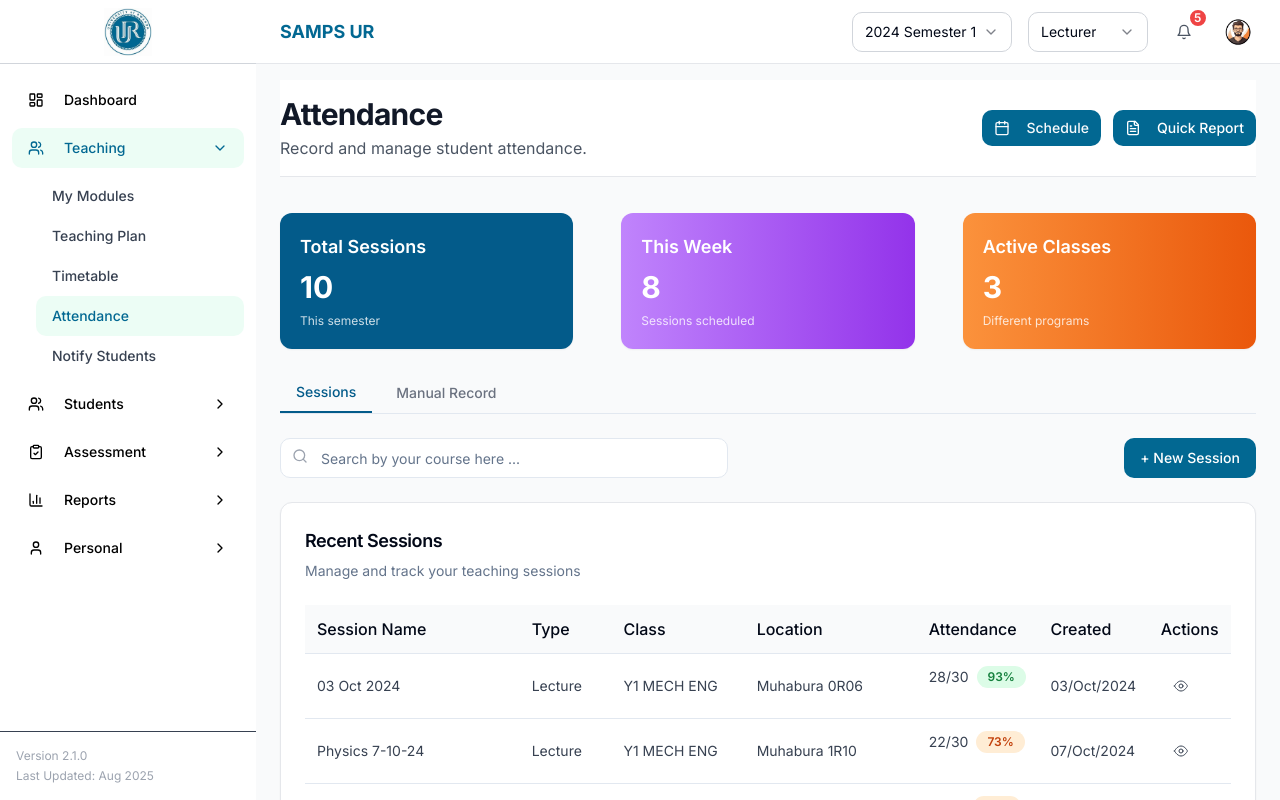
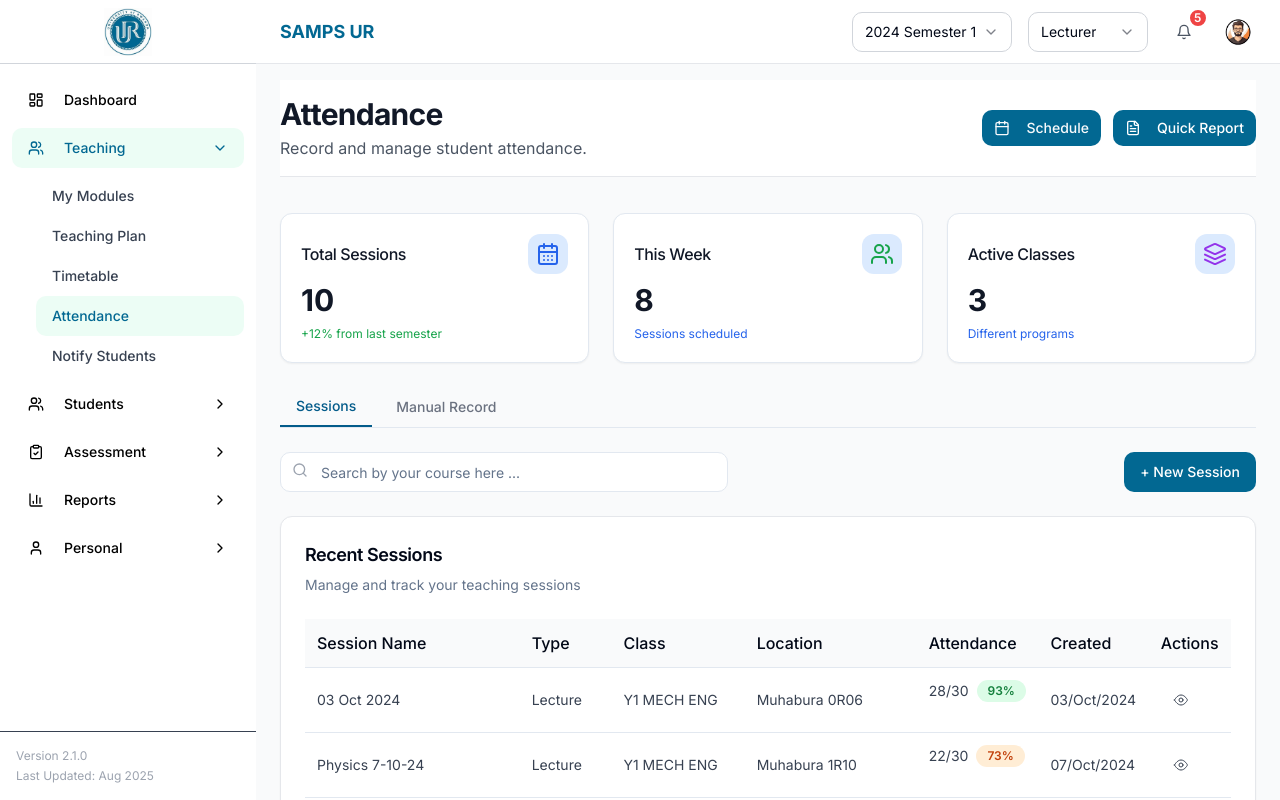
Before and after one commit to Jdamour12/SAMPS, a Next.js app: page /teaching/attendance in a window 1280 px wide. Shown: the top 800 px of the page. Built offline with nearby package versions, Linux system fonts and the light colour scheme.

Commit message:
changed background colors of statistics cards

```diff
--- a/src/app/teaching/attendance/page.tsx
+++ b/src/app/teaching/attendance/page.tsx
@@ -13,6 +13,7 @@ import {
   CardHeader,
   CardTitle,
 } from "@/components/ui/card";
+import { Users, CalendarDays, Layers } from "lucide-react";
 import { Input } from "@/components/ui/input";
 import { Search } from "lucide-react";
 import {
@@ -41,22 +42,19 @@ function AttendanceContent() {
       label: "Total Sessions",
       value: 10,
       sub: "This semester",
-      color: "bg-[#035B8A] text-white",
-      icon: null,
+      icon: <CalendarDays className="h-6 w-6 text-blue-600" />,
     },
     {
       label: "This Week",
       value: 8,
       sub: "Sessions scheduled",
-      color: "bg-gradient-to-r from-purple-400 to-purple-600 text-white",
-      icon: null,
+      icon: <Users className="h-6 w-6 text-green-600" />,
     },
     {
       label: "Active Classes",
       value: 3,
       sub: "Different programs",
-      color: "bg-gradient-to-r from-orange-400 to-orange-600 text-white",
-      icon: null,
+      icon: <Layers className="h-6 w-6 text-purple-600" />,
     },
   ];
   const sessions = [
@@ -214,17 +212,32 @@ function AttendanceContent() {
   return (
     <div className="space-y-6 max-w-6xl mx-auto">
       {/* Stats Cards */}
-      <div className="grid grid-cols-1 sm:grid-cols-2 md:grid-cols-3 gap-12 mb-4">
+      <div className="grid grid-cols-1 sm:grid-cols-2 md:grid-cols-3 gap-6 mb-4">
         {stats.map((stat, i) => (
-          <div
+          <Card
             key={i}
-            className={`rounded-xl shadow-sm p-5 ${stat.color}`}
+            className="rounded-xl bg-white shadow-sm p-5 flex flex-col justify-between h-full"
             style={{ minWidth: 0 }}
           >
-            <div className="text-lg font-semibold">{stat.label}</div>
-            <div className="text-3xl font-bold my-2">{stat.value}</div>
-            <div className="text-xs opacity-80">{stat.sub}</div>
-          </div>
+            <div className="flex items-center justify-between mb-2">
+              <CardTitle className="text-base font-medium text-gray-900">
+                {stat.label}
+              </CardTitle>
+              <div className="p-2 bg-blue-100 rounded-lg">{stat.icon}</div>
+            </div>
+            <div className="text-3xl font-bold text-gray-900 mb-1">
+              {stat.value}
+            </div>
+            <div className="text-xs text-green-600 flex items-center gap-1 mt-1">
+              {i === 0 ? (
+                <span className="text-green-600">
+                  +12% from last semester
+                </span>
+              ) : (
+                <span className="text-blue-600">{stat.sub}</span>
+              )}
+            </div>
+          </Card>
         ))}
       </div>
 
@@ -461,10 +474,18 @@ function AttendanceContent() {
                   <tbody className="text-gray-700">
                     {paginatedSessions.map((s, i) => (
                       <tr className="border-t" key={i}>
-                        <td className="p-3 whitespace-nowrap text-sm">{s.name}</td>
-                        <td className="p-3 whitespace-nowrap text-sm">{s.type}</td>
-                        <td className="p-3 whitespace-nowrap text-sm">{s.class}</td>
-                        <td className="p-3 whitespace-nowrap text-sm">{s.location}</td>
+                        <td className="p-3 whitespace-nowrap text-sm">
+                          {s.name}
+                        </td>
+                        <td className="p-3 whitespace-nowrap text-sm">
+                          {s.type}
+                        </td>
+                        <td className="p-3 whitespace-nowrap text-sm">
+                          {s.class}
+                        </td>
+                        <td className="p-3 whitespace-nowrap text-sm">
+                          {s.location}
+                        </td>
                         <td className="p-3 whitespace-nowrap flex items-center gap-2 text-sm">
                           {s.attendance}
                           <Badge
@@ -481,7 +502,9 @@ function AttendanceContent() {
                             {s.percent}%
                           </Badge>
                         </td>
-                        <td className="p-3 whitespace-nowrap text-sm">{s.created}</td>
+                        <td className="p-3 whitespace-nowrap text-sm">
+                          {s.created}
+                        </td>
                         <td className="p-3 whitespace-nowrap text-sm">
                           <Button
                             variant="ghost"
@@ -621,8 +644,12 @@ function AttendanceContent() {
                       );
                       return (
                         <tr key={s.id} className="border-t">
-                          <td className="p-3 whitespace-nowrap text-gray-700 text-sm">{s.no}</td>
-                          <td className="p-3 whitespace-nowrap text-gray-700 text-sm">{s.id}</td>
+                          <td className="p-3 whitespace-nowrap text-gray-700 text-sm">
+                            {s.no}
+                          </td>
+                          <td className="p-3 whitespace-nowrap text-gray-700 text-sm">
+                            {s.id}
+                          </td>
                           <td className="p-3 whitespace-nowrap text-gray-700 text-sm">
                             <Badge
                               className={
```
